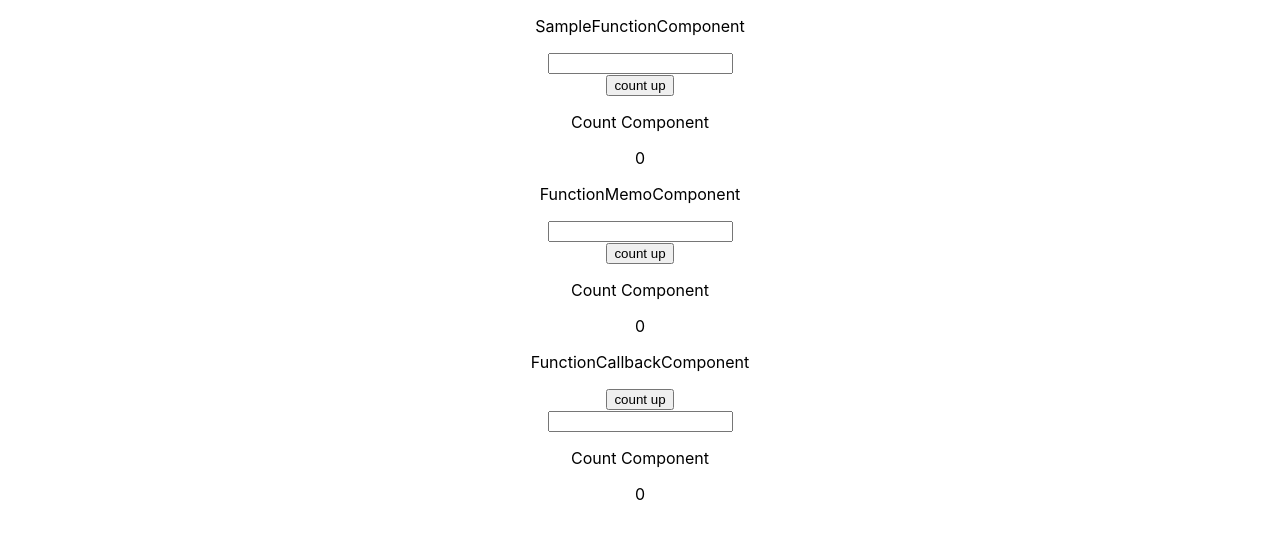
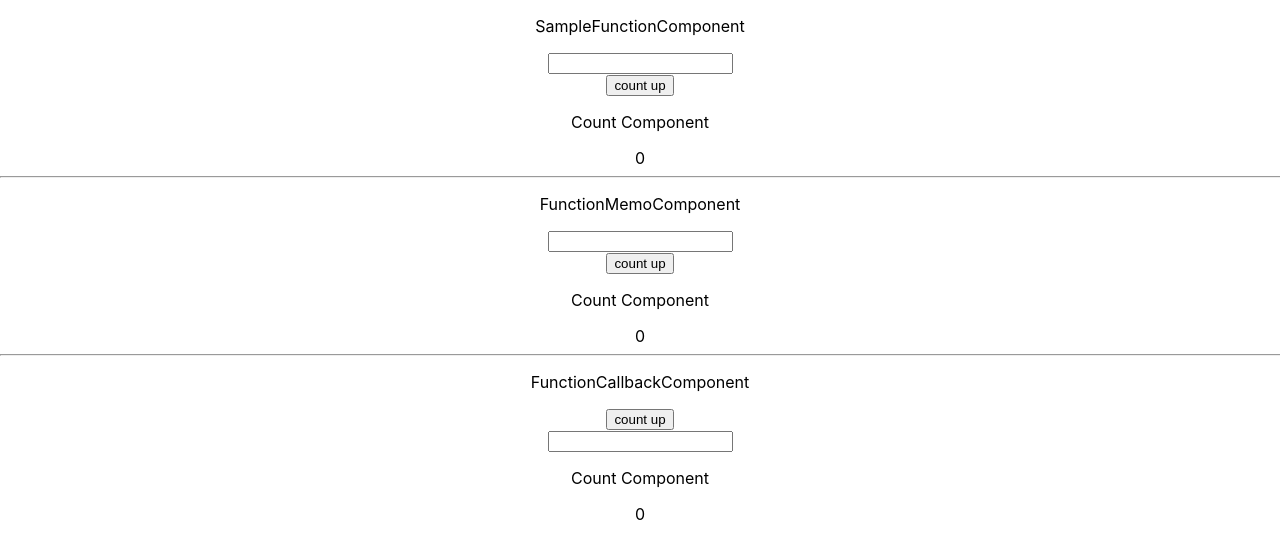
Before and after one commit to 2017Yasu/test-react-components, a React (Create React App) app: page / in a window 1280 px wide. Shown: the top 558 px of the page. Built offline with nearby package versions, Linux system fonts and the light colour scheme.

Commit message:
ログ修正 水平線を追加

```diff
--- a/src/App.tsx
+++ b/src/App.tsx
@@ -8,7 +8,9 @@ function App(): JSX.Element {
     return (
         <div className="App">
             <SampleFunctionComponent />
+            <hr style={{ width: '100%' }} />
             <FunctionMemoComponent />
+            <hr style={{ width: '100%' }} />
             <FunctionCallbackComponent />
         </div>
     );
--- a/src/components/function-callback-component/FunctionCallbackHookCountComponent.tsx
+++ b/src/components/function-callback-component/FunctionCallbackHookCountComponent.tsx
@@ -8,7 +8,6 @@ type Props = {
 
 const FunctionCountComponent = (props: Props): JSX.Element => {
     const { count, changeText } = props;
-    console.log('FunctionCallbackHookCountComponent');
 
     return (
         <>
@@ -20,6 +19,8 @@ const FunctionCountComponent = (props: Props): JSX.Element => {
 };
 
 const FunctionCallbackHookCountComponent = memo(function FunctionCallbackHookCountComponent(props: Props): JSX.Element {
+    console.log('FunctionCallbackHookCountComponent');
+
     return (
         <FunctionCountComponent
             {...props}
--- a/src/components/function-memo-component/FunctionMemoCountComponent.tsx
+++ b/src/components/function-memo-component/FunctionMemoCountComponent.tsx
@@ -6,7 +6,6 @@ type Props = {
 
 const FunctionCountComponent = (props: Props): JSX.Element => {
     const { count } = props;
-    console.log('FunctionMemoCountComponent');
 
     return (
         <>
@@ -17,6 +16,8 @@ const FunctionCountComponent = (props: Props): JSX.Element => {
 };
 
 const FunctionMemoCountComponent = memo(function FunctionMemoCountComponent(props: Props): JSX.Element {
+    console.log('FunctionMemoCountComponent');
+
     return (
         <FunctionCountComponent
             {...props}
```
